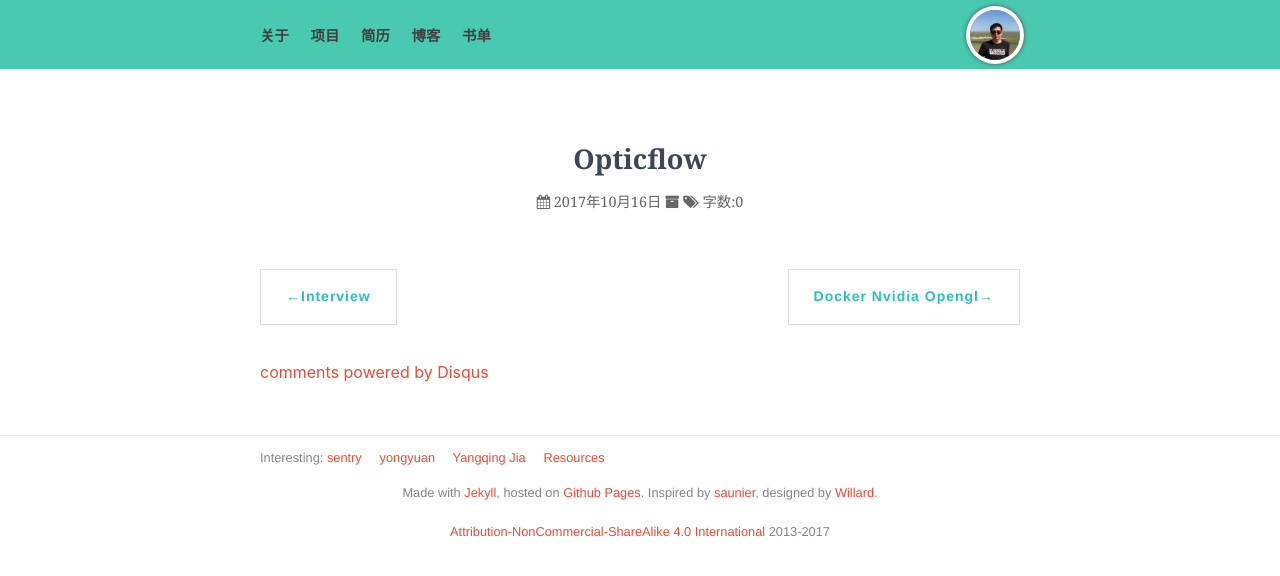
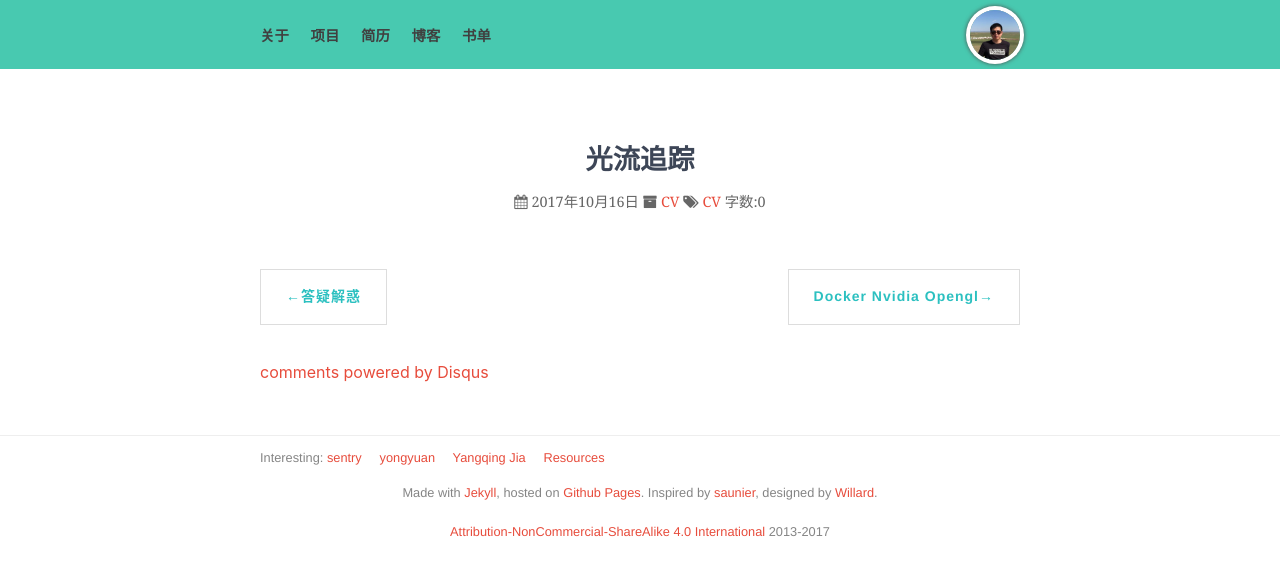
Before and after one commit to zhulongchao/zhulongchao.github.io, a Jekyll site: the page built from _posts/2017-10-16-opticflow.md, in a window 1280 px wide. Shown: the top 576 px of the page. Built offline with Jekyll 4.4.1, drawn with Linux system fonts in a browser that asks for light colours; nearby versions of some CDN libraries; our own code applies the rules of GitHub Pages for plain Markdown files; comment, search, counter and statistics services are not loaded.

Commit message:
modify label

```diff
--- a/_posts/2017-09-28-interview.md
+++ b/_posts/2017-09-28-interview.md
@@ -1,3 +1,10 @@
+---
+layout: post
+title: 答疑解惑
+categories: [summary]
+tags: summary
+---
+
 ### kvm上跑docker的优缺点
 
 两个通道
--- a/_posts/2017-10-16-opticflow.md
+++ b/_posts/2017-10-16-opticflow.md
@@ -0,0 +1,6 @@
+---
+layout: post
+title: 光流追踪
+categories: [CV]
+tags: CV
+---
```
